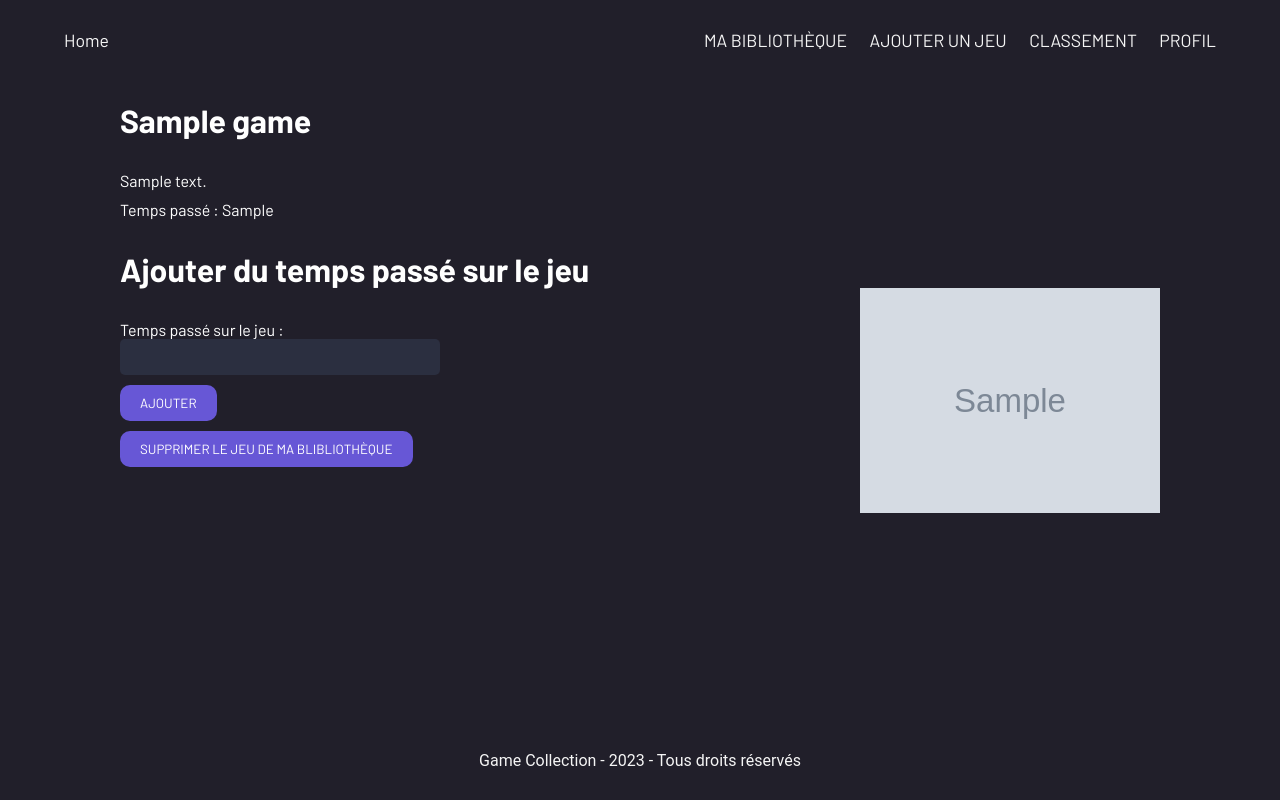
After one commit to ZotacD/game_collection, a PHP site: template app/view/game.php in a window 1280 px wide. The commit adds this page. Run offline with PHP 8.4, Linux system fonts and the light colour scheme; the template is opened without the code that fills it: most values are stand-ins (such as "Sample title", 1, 10 or a date in 2020); grey boxes marked "Sample" are stand-in pictures; data that the repository does not hold is empty.

Commit message:
add functionnal game view + refactoring

```diff
--- a/app/controller/library.php
+++ b/app/controller/library.php
@@ -71,7 +71,7 @@ function addGameToLibraryInputs()
         return;
     }
 
-    addGameToLibrary($id_game, $_SESSION["id_user"]);
+    addUserGame($id_game, $_SESSION["id_user"]);
 
     header("Location: " . $_ENV["BASE_DIR"]);
     exit();
--- /dev/null
+++ b/app/view/game.php
@@ -0,0 +1,52 @@
+<!DOCTYPE html>
+<html lang="en">
+
+<head>
+    <base href="<?php echo $_ENV["BASE_DIR"] ?>">
+    <meta charset="UTF-8">
+    <meta name="viewport" content="width=device-width, initial-scale=1.0">
+    <link rel="stylesheet" href="assets/css/utils.css">
+    <link rel="stylesheet" href="assets/css/game.css">
+    <title>Document</title>
+</head>
+
+<body>
+    <?php require_once "app/view/component/header.php"; ?>
+
+    <div class="main">
+        <form class="gameSection" method="post">
+            <h1>
+                <?php echo $game["name_game"] ?>
+            </h1>
+
+            <label>
+                <?php echo $game["description_game"] ?>
+            </label>
+
+            <label>
+                Temps passé :
+                <?php echo $game["hours_played"] ?>
+            </label>
+
+            <h1>
+                Ajouter du temps passé sur le jeu
+            </h1>
+
+            <div class="inputSection">
+                <label>Temps passé sur le jeu :</label>
+                <input type="number" name="hours_played">
+            </div>
+
+            <button type="submit" name="action" value="update">ajouter</button>
+            <button type="submit" name="action" value="delete">Supprimer le jeu de ma blibliothèque</button>
+        </form>
+
+        <div class="imageSection">
+            <img src="<?php echo $game["url_cover"] ?>">
+        </div>
+    </div>
+
+    <?php require_once "app/view/component/footer.php"; ?>
+</body>
+
+</html>
--- a/app/view/home.php
+++ b/app/view/home.php
@@ -26,7 +26,8 @@
             <?php
             foreach ($games as $game) {
                 ?>
-                <a class="games" href="" style="background-image: url('<?php echo $game["url_cover"]; ?>');">
+                <a class="games" href="game?id_game=<?php echo $game["id_game"]; ?>"
+                    style="background-image: url('<?php echo $game["url_cover"]; ?>');">
                     <div class="info">
                         <div class="desc">
                             <h3>
--- /dev/null
+++ b/assets/css/game.css
@@ -0,0 +1,75 @@
+.main {
+    height: 80vh;
+    width: calc(100% - (120px * 2));
+
+    background: #211F2A;
+
+    display: flex;
+    flex-direction: row;
+    justify-content: space-between;
+
+    padding: 0px 120px 0px 120px;
+}
+
+.inputSection {
+    display: flex;
+    flex-direction: column;
+}
+
+.gameSection {
+    display: flex;
+    flex-direction: column;
+    gap: 10px;
+
+    justify-content: start;
+
+    height: 100%;
+}
+
+.imageSection {
+    display: flex;
+    flex-direction: column;
+    gap: 10px;
+
+    justify-content: start;
+
+    height: 100%;
+}
+
+.imageSection img {
+    height: 100%;
+    width: auto;
+    object-fit: contain;
+    max-width: 300px;
+}
+
+input {
+    border-radius: 5px;
+    background: #2B2F40;
+    padding: 10px;
+    color: white;
+    max-width: 300px;
+}
+
+button {
+    border-radius: 10px;
+    background: #6757D6;
+    text-transform: uppercase;
+
+    padding: 10px 20px 10px 20px;
+    color: white;
+    width: fit-content;
+    cursor: pointer;
+}
+
+h1 {
+    font-size: 32px;
+    font-weight: 700;
+    color: white;
+}
+
+label {
+    font-size: 16px;
+    font-weight: 400;
+    color: white;
+}
--- a/assets/css/library.css
+++ b/assets/css/library.css
@@ -110,6 +110,9 @@ body{
     border-radius: 5px;
     margin-left: 5%;
     margin-bottom: 3%;
+
+    padding-top: 5px;
+    padding-bottom: 5px;
 }
 
 .btn_add{
--- a/index.php
+++ b/index.php
@@ -17,6 +17,9 @@ $requestUrl = isset($_GET['url']) ? $_GET['url'] : '/';
 switch ($requestUrl) {
     case '/':
         require_once 'app/controller/home.php';
+        break;
+    case 'game':
+        require_once 'app/controller/game.php';
         break;
     case 'library':
         if ($_SESSION["id_user"] != $_ENV["UNKNOWN_USER_ID"]) {
```
Also changed, not shown: app/controller/game.php (added, +81 -0 lines), app/model/game.php (+42 -10 lines).
